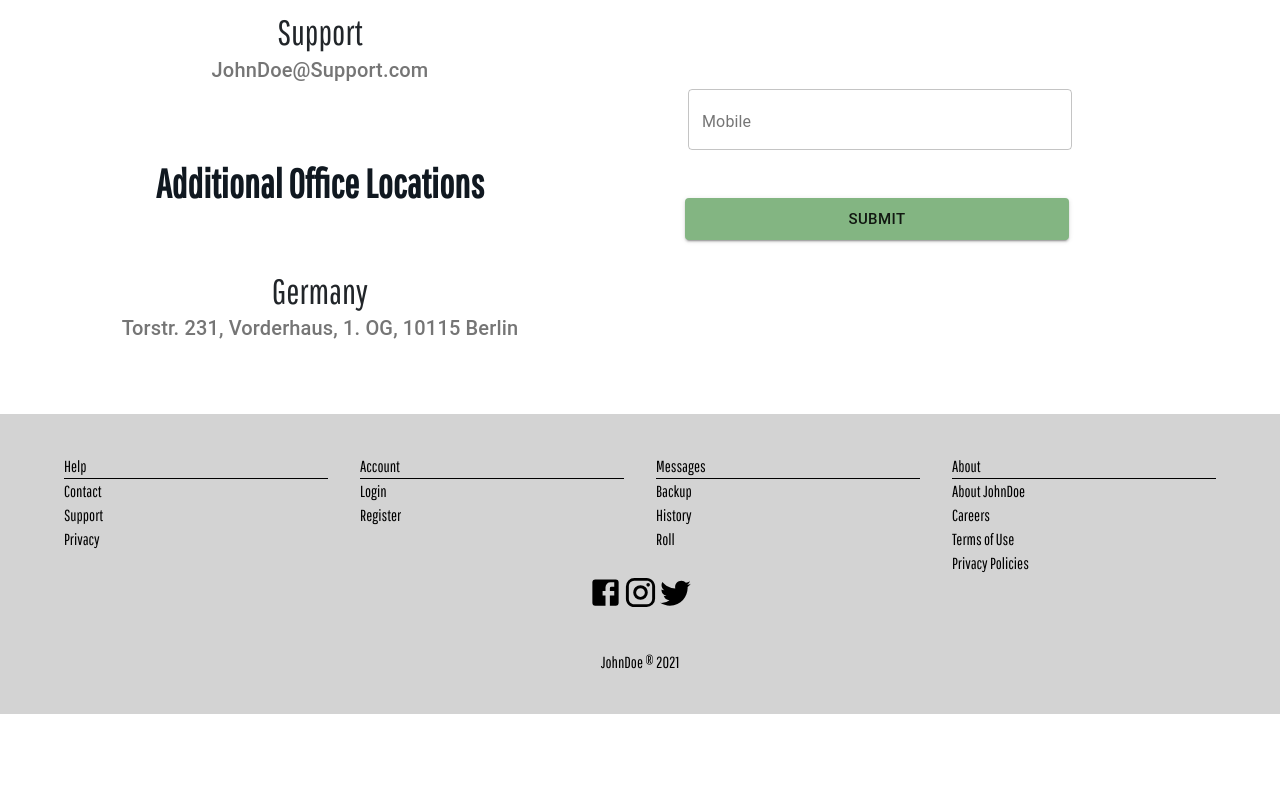
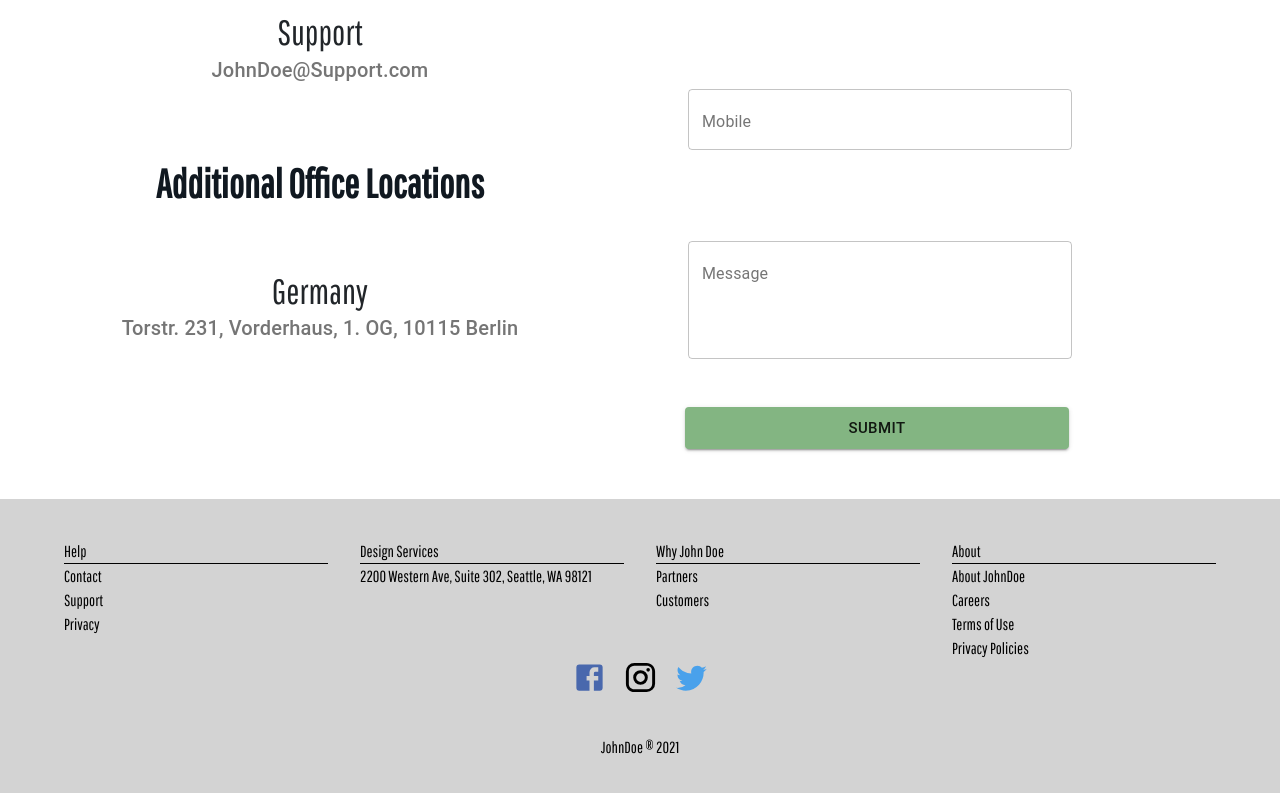
Before and after one commit to Marcelo-Lim/John-Doe, a React (Create React App) app: page /#/Contact in a window 1280 px wide. Shown: the part 936-1729 px from the top of the page. Before the commit the page ends 1650 px from the top, so only its background shows below. Built offline with nearby package versions, Linux system fonts and the light colour scheme; a web font is replaced by a local one.

Commit message:
fixed footer and added message box at contact us page

```diff
--- /dev/null
+++ b/src/components/footer.css
@@ -0,0 +1,21 @@
+a.social {
+    margin: 0 0.5rem;
+    transition: transform 250ms;
+    display: inline-block;
+}
+
+a.social:hover {
+    transform: translateY(-2px);
+}
+
+a.facebook {
+    color: #4968ad;
+}
+
+a.twitter {
+    color: #49a1eb;
+}
+
+a.instagram {
+    color: black;
+}
--- a/src/components/footer.js
+++ b/src/components/footer.js
@@ -1,8 +1,9 @@
 import React from 'react'
-import { Container, Grid, Box, Link} from "@material-ui/core";
+import { Container, Grid, Box, Link,} from "@material-ui/core";
 import FacebookIcon from '@material-ui/icons/Facebook';
 import InstagramIcon from '@material-ui/icons/Instagram';
 import TwitterIcon from '@material-ui/icons/Twitter';
+import "./footer.css";
 
 const footer = () => {
     return (
@@ -19,7 +20,7 @@ const footer = () => {
                         <Grid item xs={12} sm={3}>
                             <Box borderBottom={1}>Help</Box>
                                 <Box>
-                                    <Link href="/" color="inherit">
+                                    <Link href="../pages/ContactUs.js" color="inherit">
                                         Contact
                                     </Link>
                                 </Box>
@@ -35,35 +36,26 @@ const footer = () => {
                                 </Box>
                         </Grid>
                         <Grid item xs={12} sm={3}>
-                            <Box borderBottom={1}>Account</Box>
+                            <Box borderBottom={1}>Design Services</Box>
+                                <Box>
+                                    <h7 color="inherit">
+                                        2200 Western Ave, Suite 302, Seattle, WA 98121
+                                    </h7>
+                                </Box>
+                        </Grid>
+                        <Grid item xs={12} sm={3}>
+                            <Box borderBottom={1}>Why John Doe</Box>
                                 <Box>
                                     <Link href="/" color="inherit">
-                                        Login
+                                        Partners
                                     </Link>
                                 </Box>
                                 <Box>
                                     <Link href="/" color="inherit">
-                                        Register
+                                        Customers
                                     </Link>
                                 </Box>
-                        </Grid>
-                        <Grid item xs={12} sm={3}>
-                            <Box borderBottom={1}>Messages</Box>
-                                <Box>
-                                    <Link href="/" color="inherit">
-                                        Backup
-                                    </Link>
-                                </Box>
-                                <Box>
-                                    <Link href="/" color="inherit">
-                                        History
-                                    </Link>
-                                </Box>
-                                <Box>
-                                    <Link href="/" color="inherit">
-                                        Roll
-                                    </Link>
-                                </Box>
+
                         </Grid>
                         <Grid item xs={12} sm={3}>
                             <Box borderBottom={1}>About</Box>
@@ -90,9 +82,9 @@ const footer = () => {
                         </Grid>
                     </Grid>
                     <Box textAlign="center">
-                    <FacebookIcon fontSize="large" />
-                    <InstagramIcon fontSize="large" />
-                    <TwitterIcon fontSize="large" />
+                    <a href="http://www.facebook.com" className="facebook social"> <FacebookIcon fontSize="large" /> </a>
+                    <a href="http://www.instagram.com" className="instagram social"> <InstagramIcon fontSize="large" /> </a>
+                    <a href="http://www.twitter.com" className="twitter social"> <TwitterIcon fontSize="large" /> </a>
                     </Box>
                     <Box textAlign="center" pt={{xs: 5, sm: 5 }} pb={{xs:5, sm: 0}}>
                         JohnDoe &reg; {new Date().getFullYear()}
--- a/src/pages/ContactUs.js
+++ b/src/pages/ContactUs.js
@@ -27,6 +27,7 @@ const initialValues = {
   lastName: '',
   email: '',
   mobile: '',
+  message: '',
 
 }
 const [values,setValues] = useState(initialValues);
@@ -88,6 +89,14 @@ const [values,setValues] = useState(initialValues);
                   value={values.mobile}
                   onChange = {handleInputChange}
                   />
+                  <TextField
+                  variant="outlined"
+                  label="Message"
+                  name="message"
+                  multiline rows={4}
+                  value={values.message}
+                  onChange = {handleInputChange}
+                  />
                   <br/>
                   <ThemeProvider theme={theme}>
                   <Button
```
